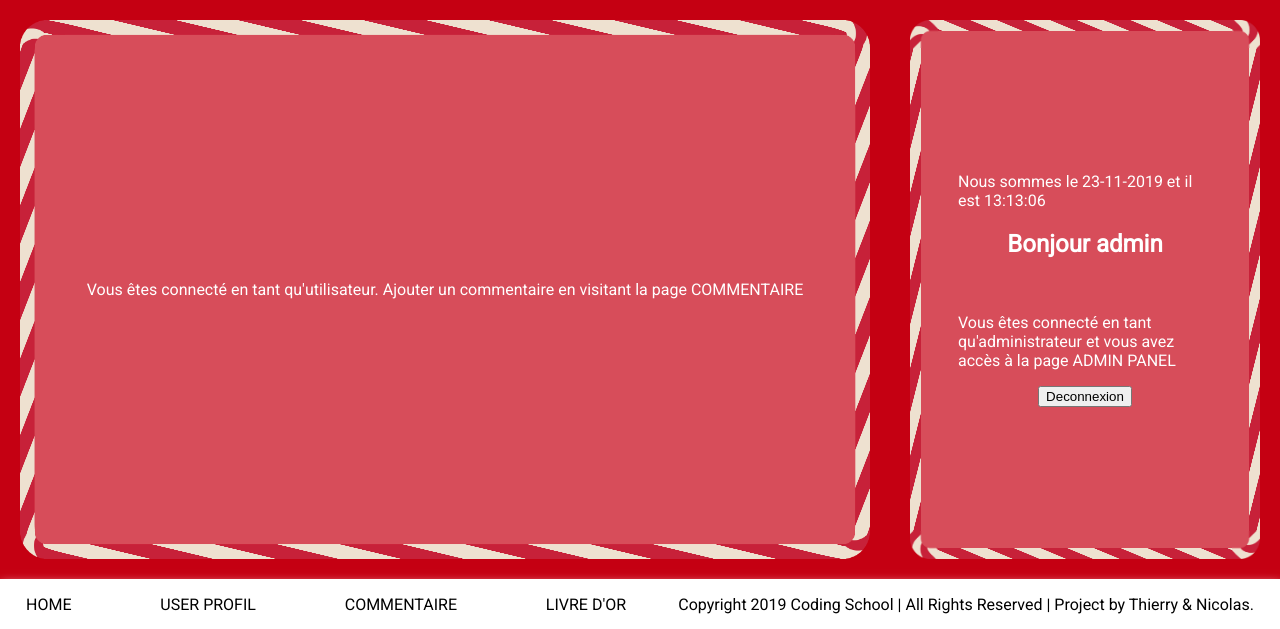
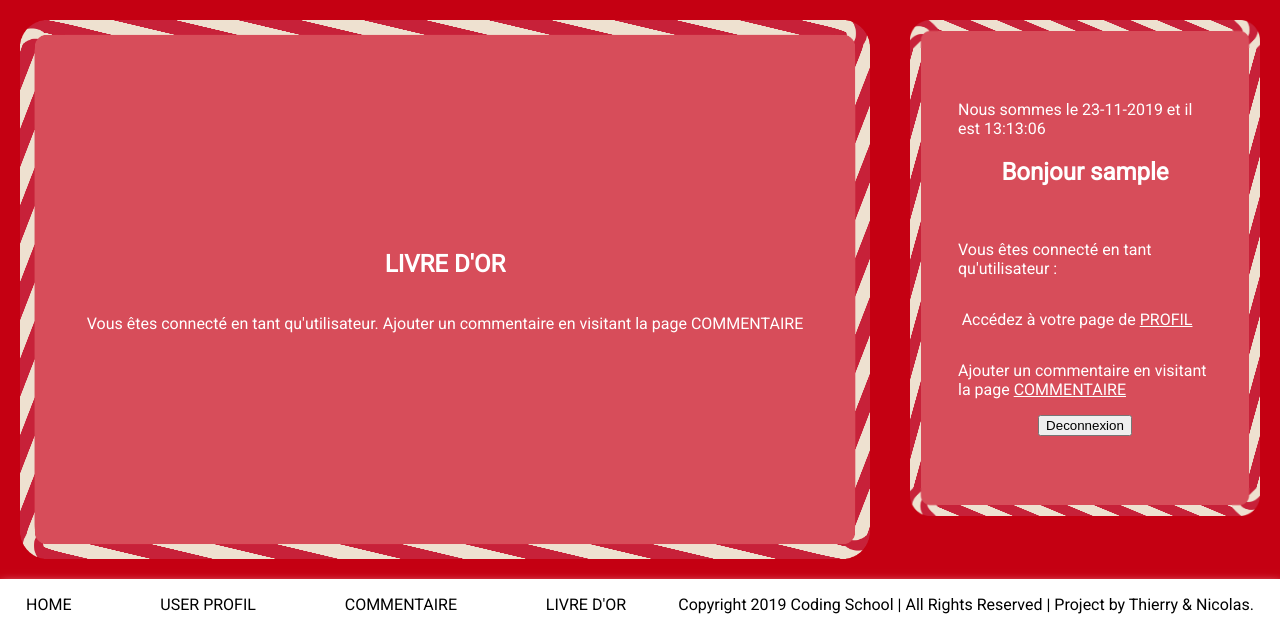
Before and after one commit to thierry-khalife/livre-or, a PHP site: page /livre-or.php in a window 1280 px wide. Shown: the part 171-800 px from the top of the page. Run offline with PHP 8.4, Linux system fonts and the light colour scheme; the visitor is signed in with stand-in values (Sample User, id 1); data that the repository does not hold is empty.

Commit message:
update style livre-or

```diff
--- a/css/style.css
+++ b/css/style.css
@@ -83,6 +83,7 @@ header img{
 	border-image: url('../img/candy.png');
 	border-image-slice: 250;
 	border-radius: 40px;
+	max-height: 400px;
 }
 .rightsidebar img{
 	height: 200px;
@@ -93,7 +94,7 @@ header img{
 }
 .rightsidebar a{
 	color: white;
-	text-decoration: none;
+	text-decoration: underline;
 }
 .rightsidebar a:hover{
 	opacity: 0.3;
@@ -111,10 +112,6 @@ header img{
 	border-image: url('../img/candy.png');
 	border-image-slice: 160;
 	border-radius: 40px;
-}
-.leftsidebar img{
-	height: 300px;
-	width: 300px;
 }
 .leftsidebar img:hover{
     opacity: 0.3;
@@ -161,3 +158,10 @@ footer{
 	justify-content: space-around;
 	color: black;
 }
+#divider{
+	height: 70px;
+	width: 300px;
+}
+#commentaire{
+	text-align: center;
+}
--- a/livre-or.php
+++ b/livre-or.php
@@ -22,6 +22,7 @@ $resultat = mysqli_fetch_all($query1, MYSQLI_ASSOC);
 <?php include("header.php"); ?>
     <main>
          <section class="leftsidebar">
+          <h1>LIVRE D'OR</h1>
           <?php
 
           $taille = sizeof($resultat) - 1;
@@ -33,10 +34,12 @@ $resultat = mysqli_fetch_all($query1, MYSQLI_ASSOC);
               $requetelogin = "SELECT login FROM utilisateurs WHERE id=$iduser";
               $query2 = mysqli_query($cnx, $requetelogin);
               $resultatlogin = mysqli_fetch_all($query2, MYSQLI_ASSOC);
-              echo "Posté le : ".$newdate;
-              echo " par : ".$resultatlogin[0]["login"]."<br>";
-              echo "Commentaire : ".$resultat[$a]['commentaire']."<br>";
+              echo "<article id=\"commentaire\">";
+              echo "<b><i>Posté le : </i></b>".$newdate;
+              echo "<b><i> par : </i></b><u>".$resultatlogin[0]["login"]."</u><br>";
+              echo $resultat[$a]['commentaire']."<br><img id=\"divider\" src=\"img/div.png\">";
               echo "<br>";
+              echo "</article>";
               $a++;
           }
           if (!empty($_SESSION['login']))
@@ -44,24 +47,20 @@ $resultat = mysqli_fetch_all($query1, MYSQLI_ASSOC);
             echo "<p>Vous êtes connecté en tant qu'utilisateur. Ajouter un commentaire en visitant la page <a href=\"commentaire.php\">COMMENTAIRE</a></p>";
           }
 
-      ?>
-         </section>
-          <section class="rightsidebar">
-               <?php
+        ?>
+        </section>
+        <section class="rightsidebar">
+
+        <?php
 
         date_default_timezone_set('Europe/Paris');
         if(isset($_SESSION['login']))
         {
             echo "Nous sommes le ".date('d-m-Y')." et il est ".date('H:i:s');
             echo "<h1>Bonjour ".$_SESSION["login"]."</h1><br>";
-
-            if($_SESSION['login'] == "admin"){
-                echo "<p>Vous êtes connecté en tant qu'administrateur et vous avez accès à la page <a href=\"admin.php\">ADMIN PANEL</a></p>";
-            }
-            else{
-                echo "<p>Vous êtes connecté en tant qu'utilisateur. Accédez à votre page de <a href=\"profil.php\">PROFIL</a></p>";
-            }
-
+            echo "<p>Vous êtes connecté en tant qu'utilisateur :</p>";
+            echo "<p>Accédez à votre page de <a href=\"profil.php\">PROFIL</a>&nbsp&nbsp&nbsp&nbsp</p>";
+            echo "<p>Ajouter un commentaire en visitant la page <a href=\"commentaire.php\">COMMENTAIRE</a></p>";
             echo "<form action=\"index.php\" method=\"post\">
             <input class=\"mybutton\"  name=\"deco\" value=\"Deconnexion\" type=\"submit\" />
             </form>";
```
Also changed, not shown: img/div.png (added).
